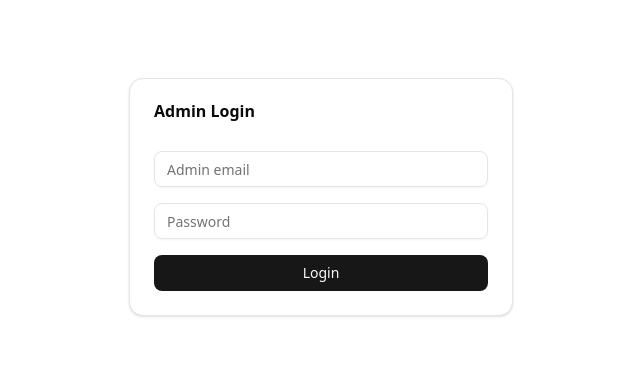
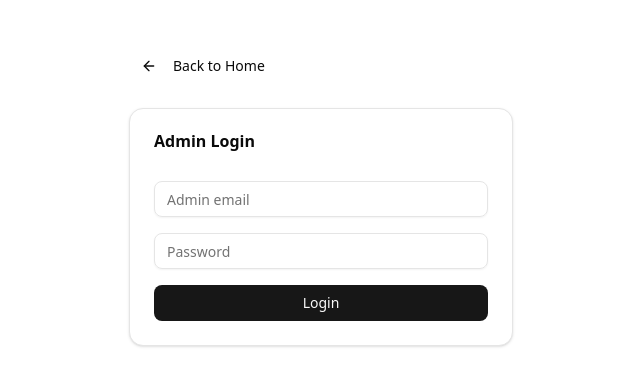
Before and after one commit to Abdu-Shik/fullstack-portfolio, a Next.js app: page /admin/login in a window 1280 px wide. Shown: the part 203-588 px from the top of the page, without its empty margins (319-959 px from the left). Built offline with nearby package versions, Linux system fonts and the light colour scheme.

Commit message:
Added Home Button to admin login page

```diff
--- a/app/admin/login/page.tsx
+++ b/app/admin/login/page.tsx
@@ -5,6 +5,8 @@ import { useRouter } from "next/navigation";
 import { Button } from "@/components/ui/button";
 import { Card, CardContent, CardHeader, CardTitle } from "@/components/ui/card";
 import { Input } from "@/components/ui/input";
+import Link from "next/link";
+import { ArrowLeft } from "lucide-react";
 
 export default function AdminLoginPage() {
   const router = useRouter();
@@ -30,7 +32,15 @@ export default function AdminLoginPage() {
   };
 
   return (
-    <main className="min-h-screen flex items-center justify-center px-4">
+    <main className="min-h-screen flex flex-col items-center justify-center px-4">
+      <div className="w-full max-w-sm mb-6">
+        <Button variant="ghost" asChild>
+          <Link href="/">
+            <ArrowLeft className="w-4 h-4 mr-2" />
+            Back to Home
+          </Link>
+        </Button>
+      </div>
       <Card className="w-full max-w-sm">
         <CardHeader>
           <CardTitle>Admin Login</CardTitle>
```
